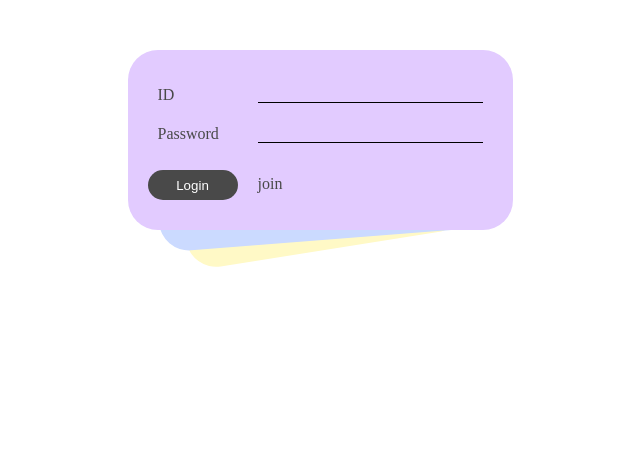
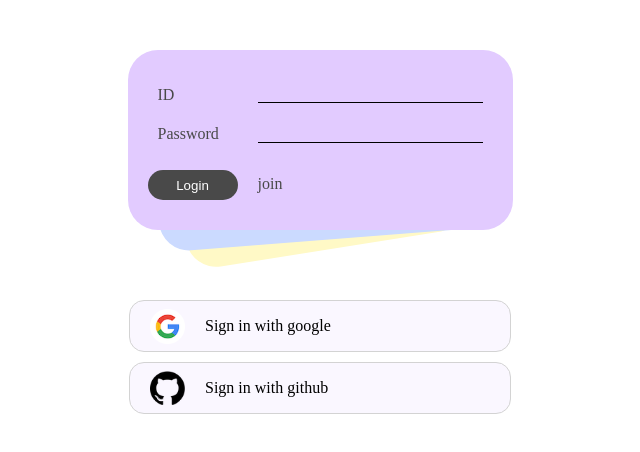
Before and after one commit to 2pandi/to-do-list, a React (Create React App) app: page / in a window 1280 px wide. Shown: the top 452 px of the page, without its empty margins (320-960 px from the left). Built offline with nearby package versions, Linux system fonts and the light colour scheme; no server answers.

Commit message:
:sparkles: feat: Add buttons for social accounts

```diff
--- /dev/null
+++ b/src/components/LoginIcon.js
@@ -0,0 +1,34 @@
+import styled from "styled-components";
+
+const StyledDiv = styled.div`
+  min-width: 380px;
+  max-width: 390px;
+  height: 50px;
+  margin-top: ${(props) => props.marginTop}px;
+  background-color: #faf7ff;
+  border: 0.3px solid lightgray;
+  border-radius: 15px;
+  display: flex;
+  align-items: center;
+  :hover {
+    filter: contrast(0.9);
+  }
+
+  img {
+    width: 35px;
+    margin: 0 20px;
+  }
+`;
+
+const LoginIcon = ({ src, alt, marginTop }) => {
+  return (
+    <>
+      <StyledDiv marginTop={marginTop}>
+        <img src={src} alt={alt} />
+        Sign in with {alt}
+      </StyledDiv>
+    </>
+  );
+};
+
+export default LoginIcon;
--- a/src/pages/Login.js
+++ b/src/pages/Login.js
@@ -2,6 +2,9 @@ import { signInWithEmailAndPassword } from "firebase/auth";
 import { useState } from "react";
 import styled from "styled-components";
 import { auth } from "../fbase";
+import googleIcon from "../icons/google-icon.png";
+import githubIcon from "../icons/github-icon.png";
+import LoginIcon from "../components/LoginIcon";
 
 const Container = styled.form`
   min-width: 380px;
@@ -140,6 +143,8 @@ const Login = ({ setIsLoggedIn }) => {
       </Container>
       <Shadow1></Shadow1>
       <Shadow2></Shadow2>
+      <LoginIcon src={googleIcon} alt="google" marginTop="50" />
+      <LoginIcon src={githubIcon} alt="github" marginTop="10" />
     </>
   );
 };
```
Also changed, not shown: src/icons/github-icon.png (added), src/icons/google-icon.png (added).
